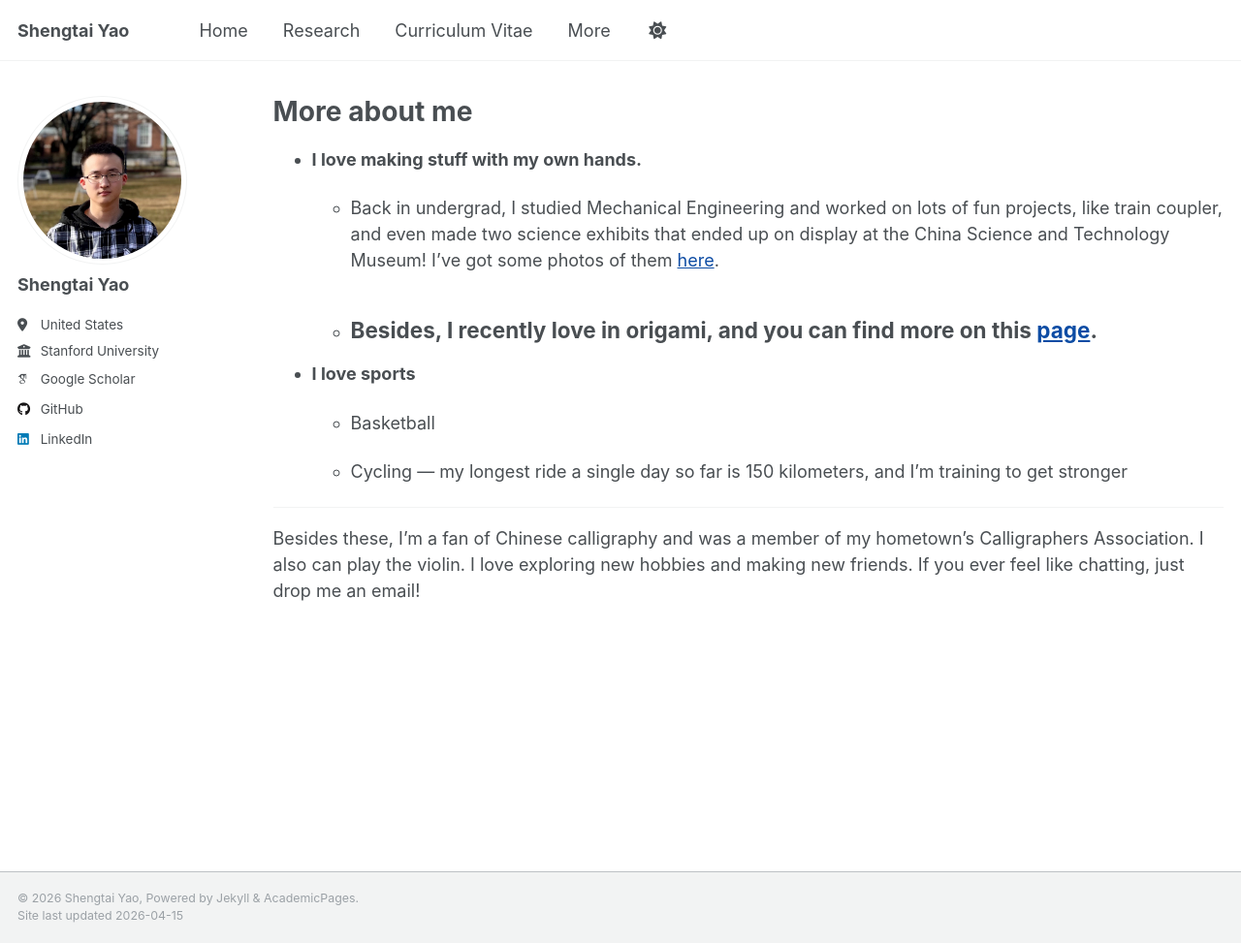
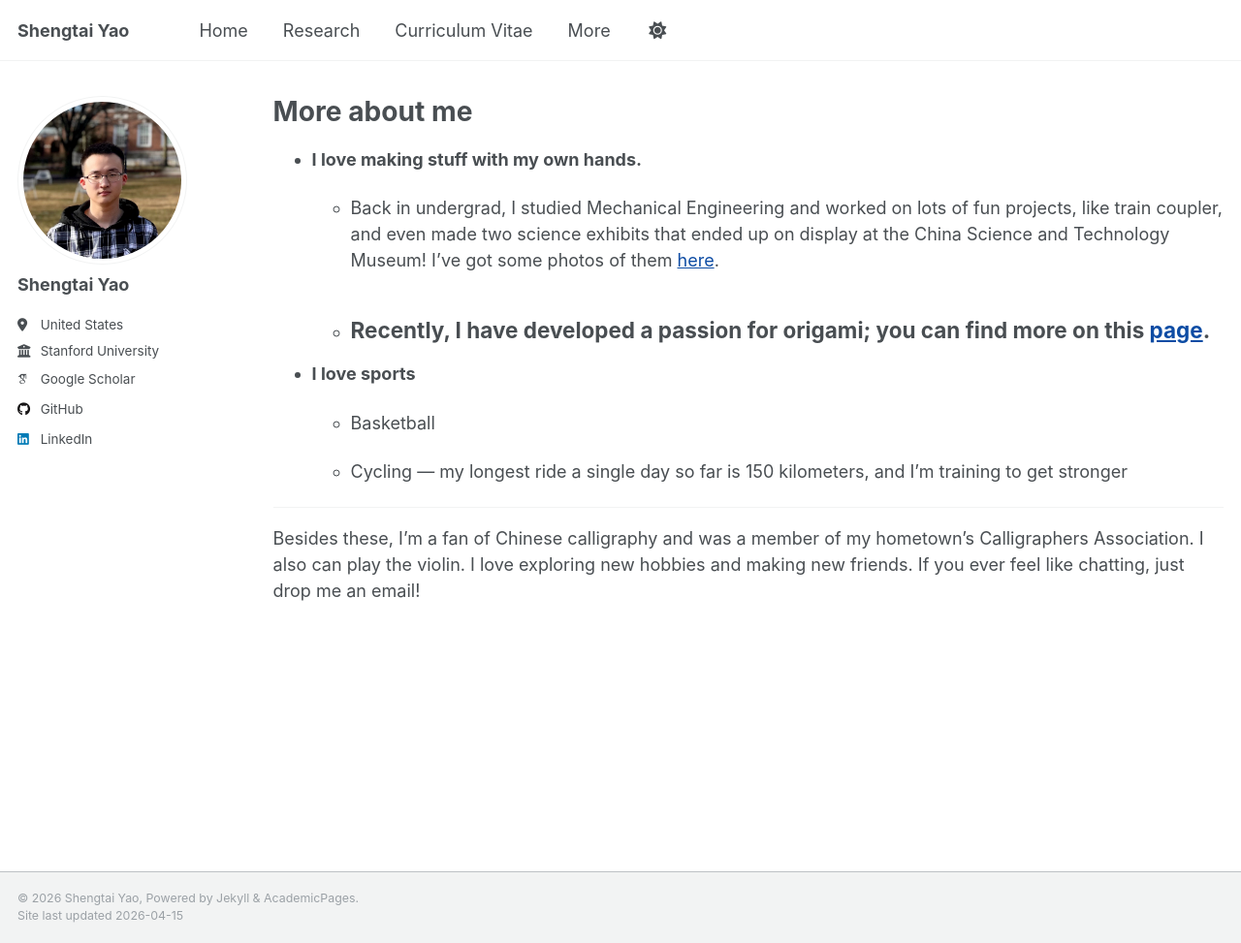
Before and after one commit to Yaoshengtai/Yaoshengtai.github.io, a Jekyll site: the page built from _pages/more.md, in a window 1280 px wide and 973 px high. Shown: the whole window at 97% size. Built offline with Jekyll 4.4.1, drawn with Linux system fonts in a browser that asks for light colours; some web fonts are replaced.

Commit message:
Update more.md

```diff
--- a/_pages/more.md
+++ b/_pages/more.md
@@ -10,7 +10,7 @@ author_profile: true
 
   - Back in undergrad, I studied Mechanical Engineering and worked on lots of fun projects, like train coupler, and even made two science exhibits that ended up on display at the China Science and Technology Museum! I’ve got some photos of them [here](/files/Fun_projects.pdf).
 
-  - Besides, I recently love in origami, and you can find more on this [page](/_pages/origami).
+  - Recently, I have developed a passion for origami; you can find more on this [page](/origami).
 ---
 
 - **I love sports**
```
